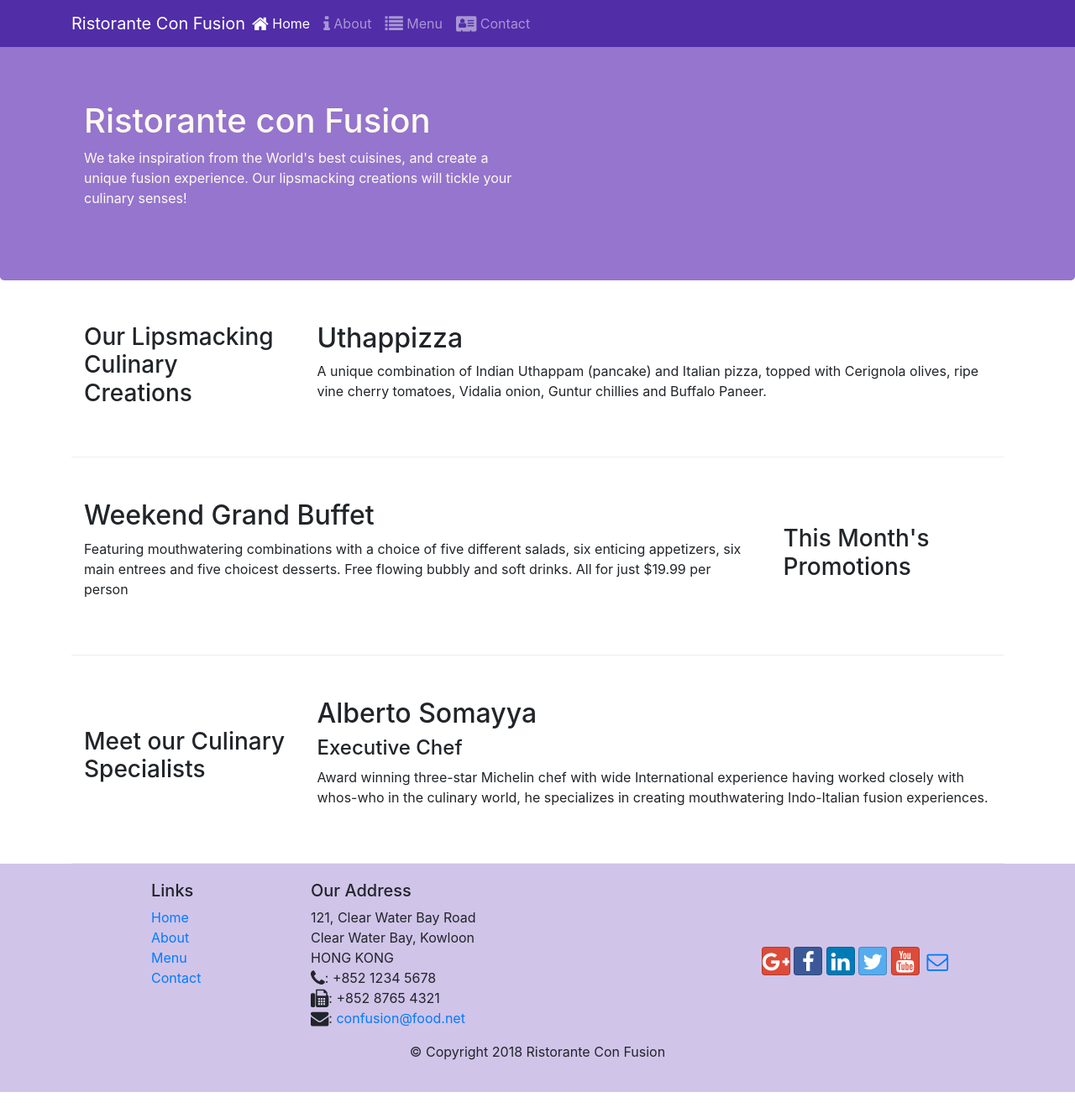
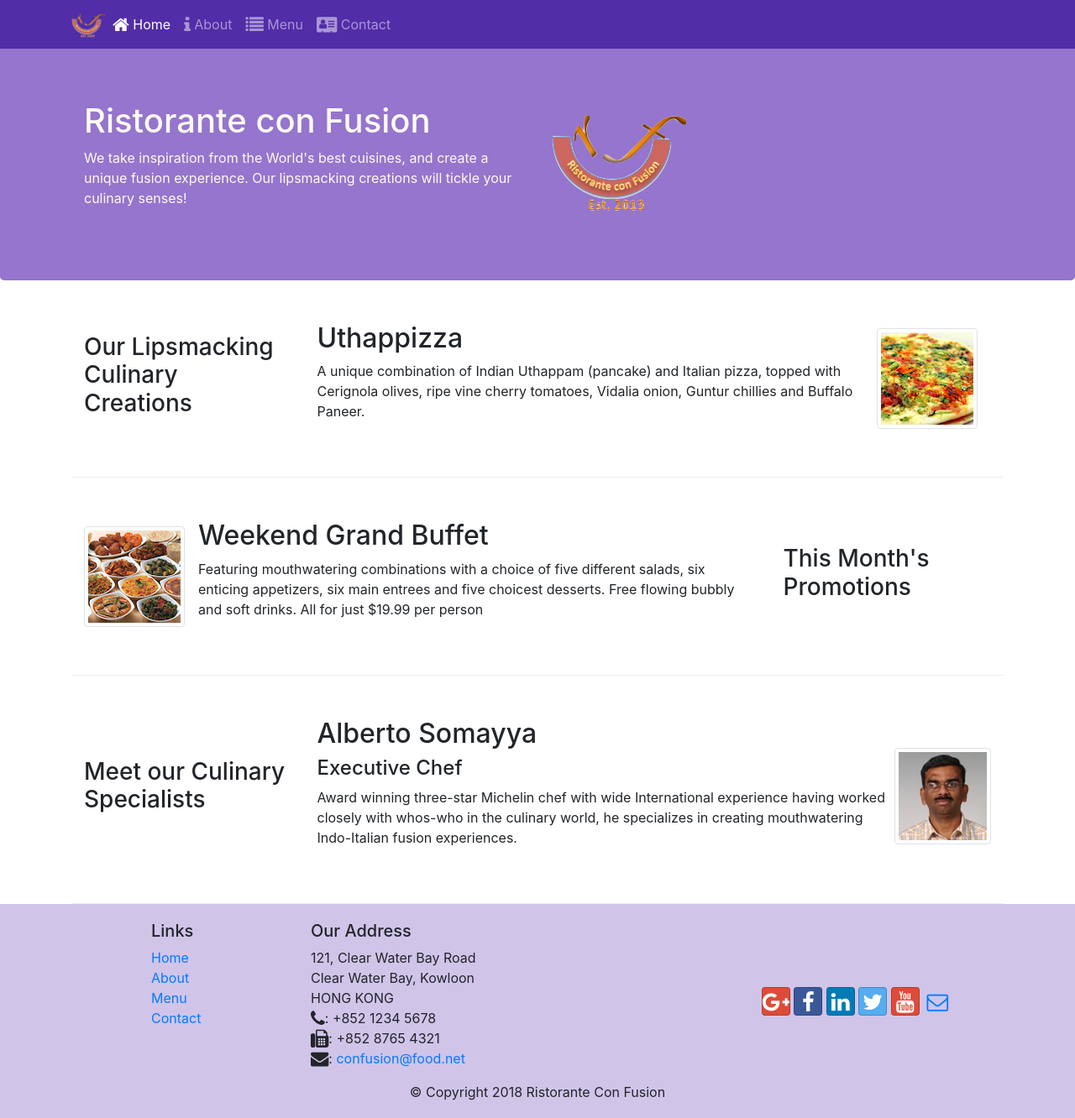
Before and after one commit to IrfanulKarim/confusion-restaurent, a website: page index.html in a window 1280 px wide. Shown: the whole page at 84% size. Before the commit the page ends 1301 px from the top, so only its background shows below. Drawn offline with nearby package versions, Linux system fonts and the light colour scheme.

Commit message:
Image and Media

```diff
--- a/index.html
+++ b/index.html
@@ -19,7 +19,7 @@
             <button class="navbar-toggler" type="button" data-toggle="collapse" data-target="#Navbar">
                 <span class="navbar-toggler-icon"></span>
             </button>
-            <a class="navbar-brand mr-auto" href="#">Ristorante Con Fusion</a>
+            <a class="navbar-brand mr-auto" href="./index.html"><img src="./img/logo.png" alt="logo" height="30" width="41"></a>
             <div class="collapse navbar-collapse" id="Navbar">
                 <ul class="navbar-nav mr-auto">
                     <li class="nav-item active"><a class="nav-link" href="#"><span class="fa fa-home fa-lg"></span> Home</a></li>
@@ -38,7 +38,8 @@
                     <h1>Ristorante con Fusion</h1>
                     <p>We take inspiration from the World's best cuisines, and create a unique fusion experience. Our lipsmacking creations will tickle your culinary senses!</p>
                 </div>
-                <div class="col col-sm">
+                <div class="col col-sm align-self-center">
+                    <img src="./img/logo.png" class="img-fluid" alt="logo">
                 </div>
             </div>
         </div>
@@ -50,8 +51,13 @@
                 <h3>Our Lipsmacking Culinary Creations</h3>
             </div>
             <div class="col col-sm col-md">
-                <h2>Uthappizza</h2>
-                <p class="d-none d-sm-block ">A unique combination of Indian Uthappam (pancake) and Italian pizza, topped with Cerignola olives, ripe vine cherry tomatoes, Vidalia onion, Guntur chillies and Buffalo Paneer.</p>
+                <div class="media">
+                    <div class="media-body">
+                        <h2 class="mt-0">Uthappizza</h2>
+                        <p class="d-none d-sm-block ">A unique combination of Indian Uthappam (pancake) and Italian pizza, topped with Cerignola olives, ripe vine cherry tomatoes, Vidalia onion, Guntur chillies and Buffalo Paneer.</p>
+                    </div>
+                    <img class="d-flex mr-3 img-thumbnail align-self-center" src="./img/uthappizza.png" alt="uthappizza">
+                </div>
             </div>
         </div>
 
@@ -61,8 +67,13 @@
                 <h3>This Month's Promotions</h3>
             </div>
             <div class="col col-sm order-sm-first col-md">
-                <h2>Weekend Grand Buffet</h2>
-                <p class="d-none d-sm-block ">Featuring mouthwatering combinations with a choice of five different salads, six enticing appetizers, six main entrees and five choicest desserts. Free flowing bubbly and soft drinks. All for just $19.99 per person </p>
+                <div class="media">
+                    <img class="d-flex mr-3 img-thumbnail align-self-center" src="./img/buffet.png" alt="buffet">
+                    <div class="media-body">
+                        <h2 class="mt-0">Weekend Grand Buffet</h2>
+                        <p class="d-none d-sm-block ">Featuring mouthwatering combinations with a choice of five different salads, six enticing appetizers, six main entrees and five choicest desserts. Free flowing bubbly and soft drinks. All for just $19.99 per person </p>
+                    </div>
+                </div>
             </div>
         </div>
 
@@ -71,9 +82,14 @@
                 <h3>Meet our Culinary Specialists</h3>
             </div>
             <div class="col col-sm col-md">
-                <h2>Alberto Somayya</h2>
-                <h4>Executive Chef</h4>
-                <p class="d-none d-sm-block ">Award winning three-star Michelin chef with wide International experience having worked closely with whos-who in the culinary world, he specializes in creating mouthwatering Indo-Italian fusion experiences. </p>
+                <div class="media">
+                    <div class="media-body">
+                        <h2 class="mt-0">Alberto Somayya</h2>
+                        <h4>Executive Chef</h4>
+                        <p class="d-none d-sm-block ">Award winning three-star Michelin chef with wide International experience having worked closely with whos-who in the culinary world, he specializes in creating mouthwatering Indo-Italian fusion experiences. </p>
+                    </div>
+                    <img class="d-flex mt-3 img-thumbnail align-self-center" src="./img/alberto.png" alt="alberto">
+                </div>
             </div>
         </div>
     </div>
```
Also changed, not shown: aboutus.html (+3 -2 lines), contactus.html (+3 -2 lines), img/alberto.png (added), img/buffet.png (added), img/logo.png (added), img/uthappizza.png (added), 1 other file.
